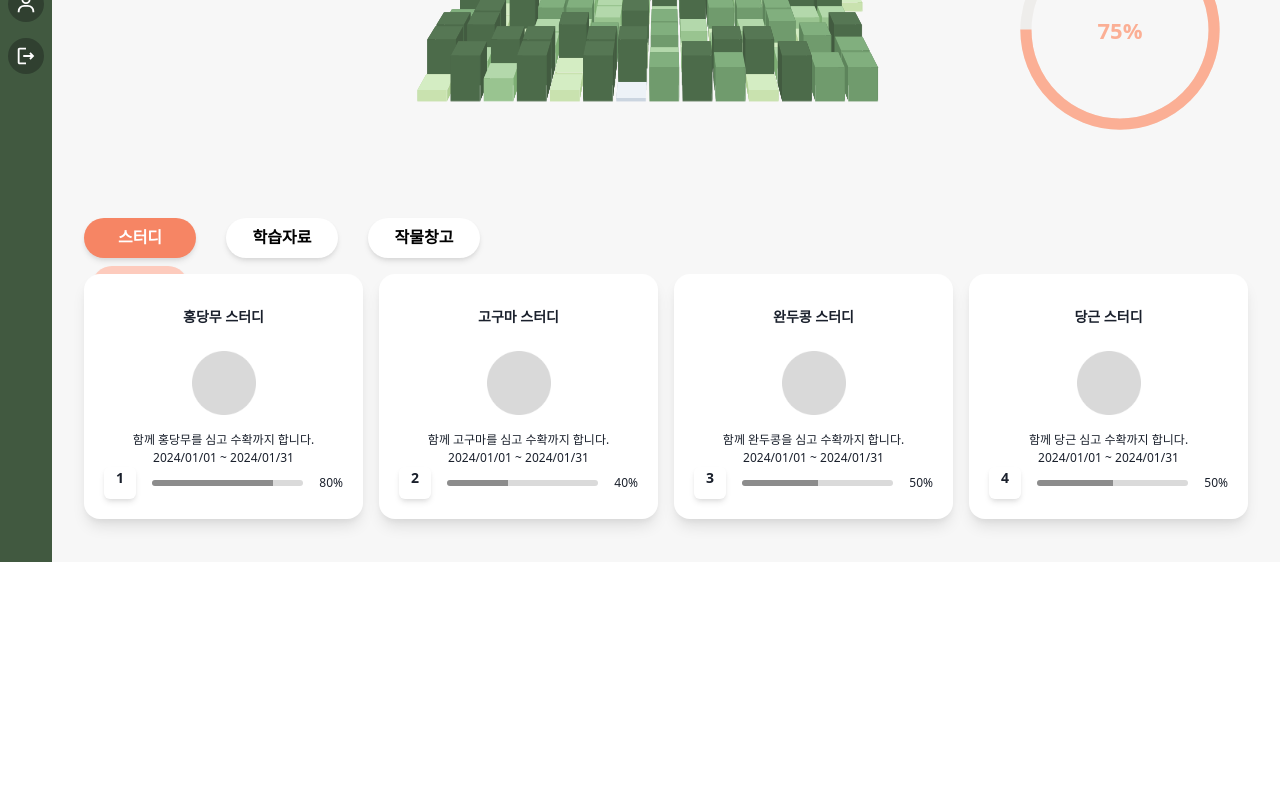
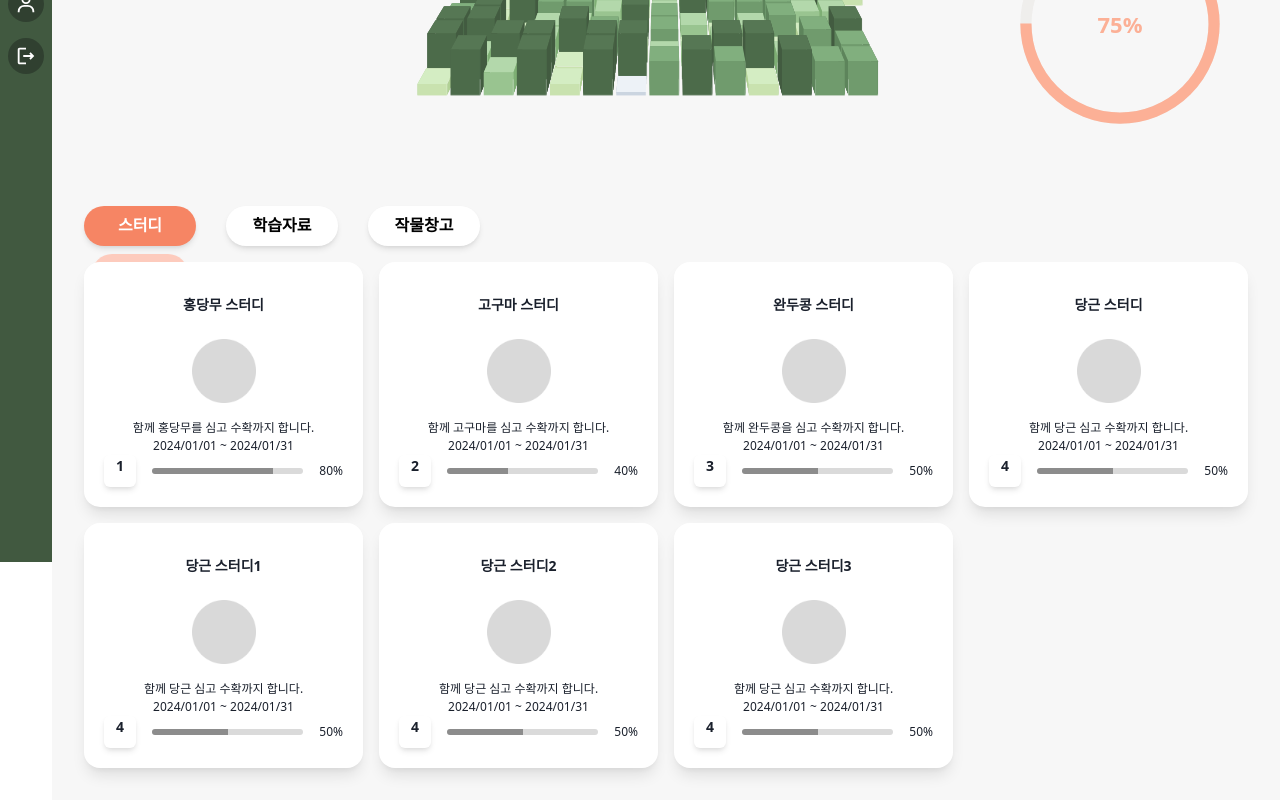
Before and after one commit to BDD-CLUB/01-doo-re-front, a Next.js app: page /team/1 in a window 1280 px wide. Shown: the part 238-1038 px from the top of the page. Before the commit the page ends 800 px from the top, so only its background shows below. Built offline with nearby package versions, Linux system fonts and the light colour scheme.

Commit message:
chore: study mocks data 추가
#200

```diff
--- a/src/mocks/studyCard.ts
+++ b/src/mocks/studyCard.ts
@@ -53,6 +53,45 @@ const studyCardData: StudyCardProps[] = [
     percent: 50,
     rank: 4,
   },
+  {
+    id: 5,
+    name: '당근 스터디1',
+    description: '함께 당근 심고 수확까지 합니다.',
+    startDate: '2024/01/01',
+    endDate: '2024/01/31',
+    status: 'IN_PROGRESS',
+    isDeleted: false,
+    cropId: 4,
+    teamId: 4,
+    percent: 50,
+    rank: 4,
+  },
+  {
+    id: 6,
+    name: '당근 스터디2',
+    description: '함께 당근 심고 수확까지 합니다.',
+    startDate: '2024/01/01',
+    endDate: '2024/01/31',
+    status: 'IN_PROGRESS',
+    isDeleted: false,
+    cropId: 4,
+    teamId: 4,
+    percent: 50,
+    rank: 4,
+  },
+  {
+    id: 7,
+    name: '당근 스터디3',
+    description: '함께 당근 심고 수확까지 합니다.',
+    startDate: '2024/01/01',
+    endDate: '2024/01/31',
+    status: 'IN_PROGRESS',
+    isDeleted: false,
+    cropId: 4,
+    teamId: 4,
+    percent: 50,
+    rank: 4,
+  },
 ];
 
 export default studyCardData;
```
